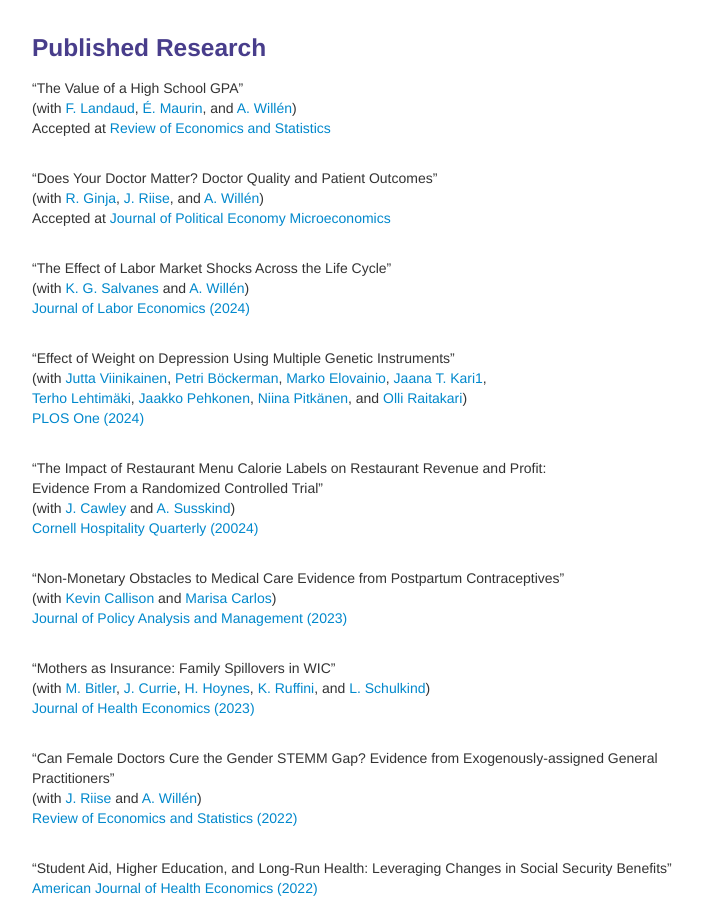
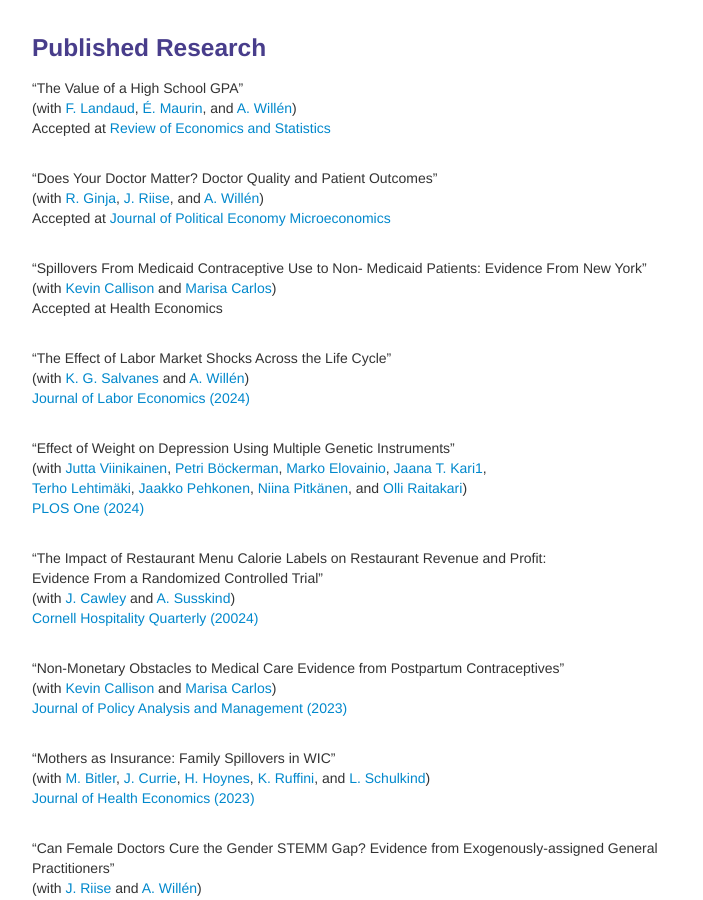
Before and after one commit to bjwillage/bjwillage.github.io, a Jekyll site: the page built from pages/research.md, in a window 1280 px wide and 900 px high, scrolled down 494 px. Shown: the whole window, without its empty margins (258-961 px from the left). Built offline with Jekyll 4.4.1, drawn with Linux system fonts in a browser that asks for light colours.

Commit message:
Update research.md

```diff
--- a/pages/research.md
+++ b/pages/research.md
@@ -40,6 +40,11 @@ Accepted at [Review of Economics and Statistics](https://doi.org/10.1162/rest_a_
 "Does Your Doctor Matter? Doctor Quality and Patient Outcomes"<br>
 (with [R. Ginja](https://sites.google.com/site/rcginja/), [J. Riise](https://sites.google.com/site/riisejulie), and [A. Willén](https://www.alexanderwillen.com/))<br>
 Accepted at [Journal of Political Economy Microeconomics](https://www.journals.uchicago.edu/doi/10.1086/732838)
+<br><br>
+
+"Spillovers From Medicaid Contraceptive Use to Non- Medicaid Patients: Evidence From New York"<br>
+(with [Kevin Callison](https://sph.tulane.edu/hpm/kevin-callison) and [Marisa Carlos](https://www.analysisgroup.com/experts-and-consultants/managers/marisa-carlos/))<br>
+Accepted at Health Economics
 <br><br>
 
 "The Effect of Labor Market Shocks Across the Life Cycle"<br>
```
